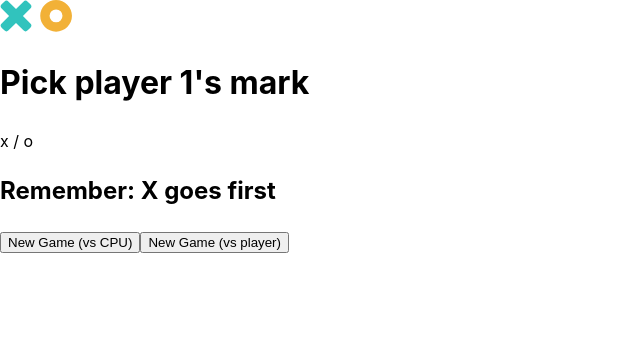
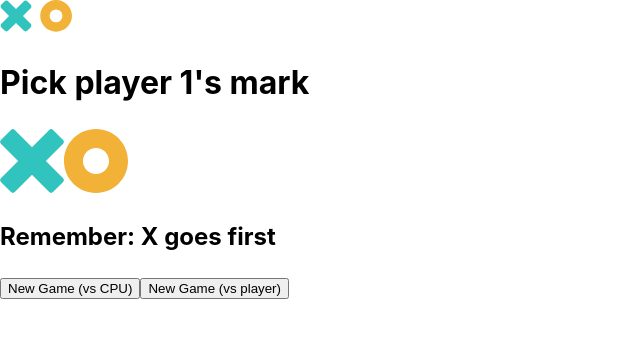
Before and after one commit to eburza/tic-tac-toe-game, a React (Vite) app: page / in a window 1280 px wide. Shown: the top 338 px of the page, without its empty margins (0-640 px from the left). Built offline with nearby package versions, Linux system fonts and the light colour scheme.

Commit message:
Add state that saves player selection

```diff
--- a/src/App.jsx
+++ b/src/App.jsx
@@ -1,4 +1,4 @@
-import { useState } from 'react'
+import { useState, useEffect } from 'react'
 import GameContext from './Context'
 import GameStart from './GameStart'
 
@@ -6,6 +6,11 @@ export default function App() {
 
   const [ gameCpu, setGameCpu ] = useState(false)
   const [ gamePlayer, setGamePlayer ] = useState(false)
+  const [ playerX, setPlayerX ] = useState(true)
+
+  useEffect( () => {
+    console.log(playerX)
+  }, [playerX])
 
 
   function onGameCpuChange(gameStatus) {
@@ -16,11 +21,16 @@ export default function App() {
     setGamePlayer(gameStatus)
   }
 
+  function onPlayerChange(playerStatus) {
+    setPlayerX(playerStatus)
+  }
+
   return (
     <GameContext.Provider
     value={{
       gameCpu, onGameCpuChange,
-      gamePlayer, onGamePlayerChange
+      gamePlayer, onGamePlayerChange,
+      onPlayerChange
     }}>
       <GameStart />
     </GameContext.Provider>
--- a/src/components/PickPlayer.jsx
+++ b/src/components/PickPlayer.jsx
@@ -1,9 +1,27 @@
+import { useContext } from 'react'
+import GameContext from '../Context'
+import playerX from '../assets/icon-x.svg'
+import playerO from '../assets/icon-o.svg'
 
 export default function PickPlayer() {
+
+    const { onPlayerChange } = useContext(GameContext)
+
+    function handlePlayerChangeX() {
+        onPlayerChange(true)
+    }
+
+    function handlePlayerChangeO() {
+        onPlayerChange(false)
+    }
+
     return (
         <>
             <h1>Pick player 1&apos;s mark</h1>
-            <div>x / o</div>
+            <div>
+                <img src={playerX} onClick={handlePlayerChangeX}/>
+                <img src={playerO} onClick={handlePlayerChangeO}/>
+            </div>
             <h2>Remember: X goes first</h2>
         </>
     )
```
